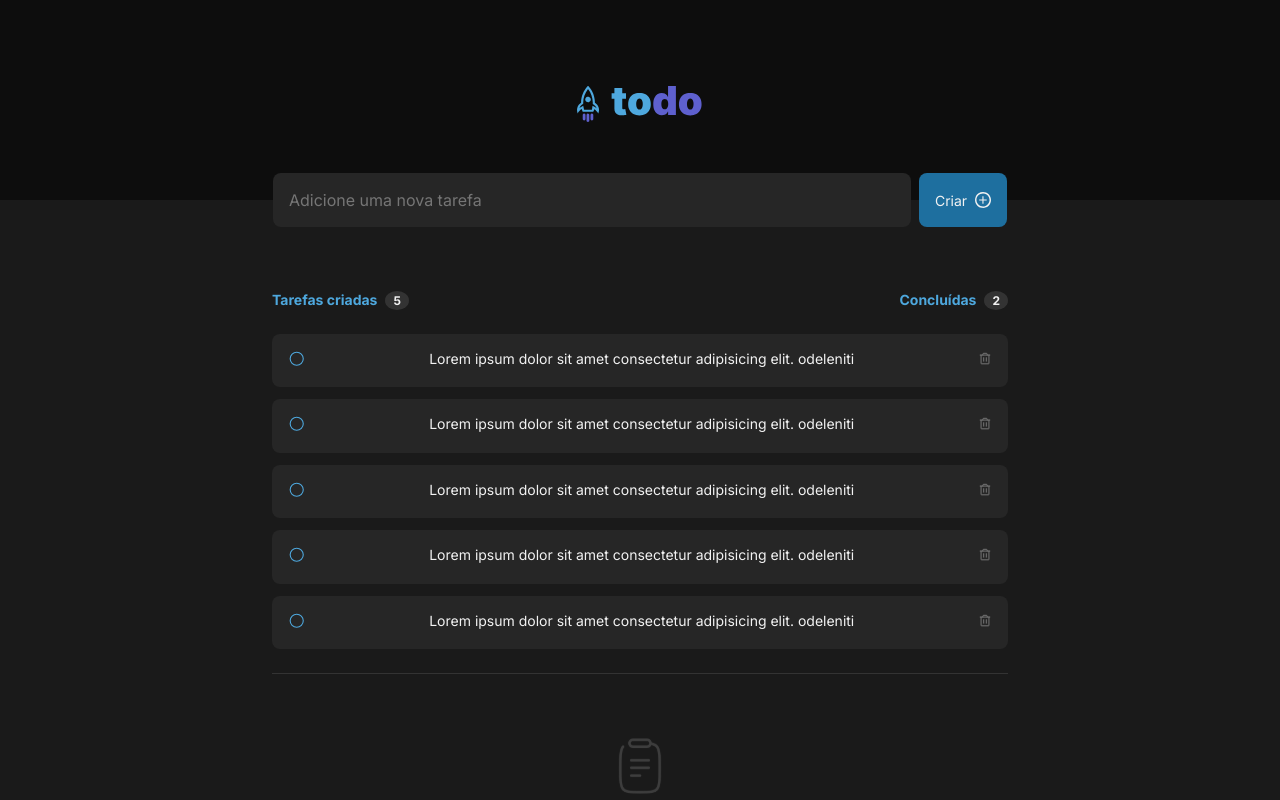
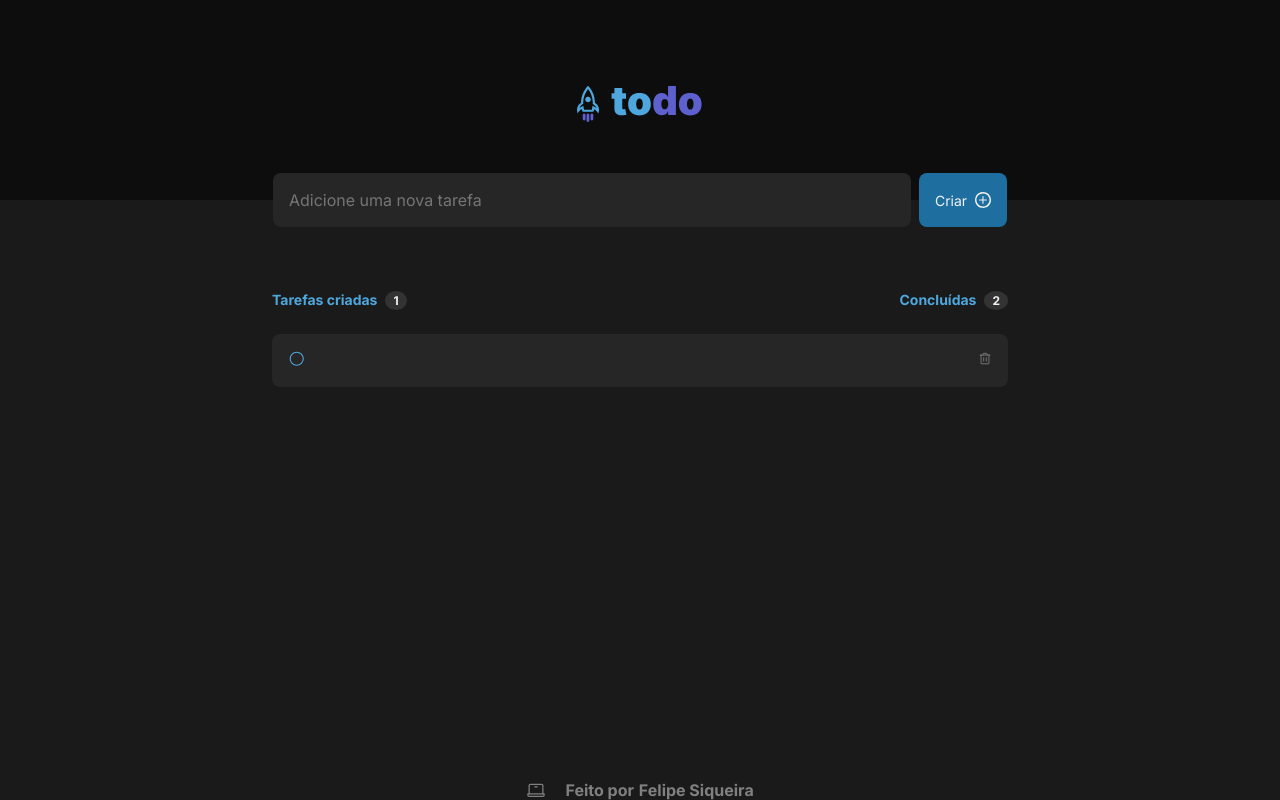
Before and after one commit to felipesiqg/ignite-react-challenge-1-to-do-list, a React (Vite) app: page / in a window 1280 px wide. Both pictures are taken after typing "Sample" into the empty fields and a click on the button "Criar". Shown: the top 800 px of the page. Built offline with nearby package versions, Linux system fonts and the light colour scheme.

Commit message:
Real tasks can now be created

```diff
--- a/src/App.jsx
+++ b/src/App.jsx
@@ -6,13 +6,20 @@ import { TaskList } from './components/TaskList'
 import './global.css'
 
 function App() {
+  const [tasks, setTasks] = useState([])
+
+
+
+  function getNewTask(newTask) {
+    setTasks([...tasks, newTask])
+  }
 
   return (
     <div className="App">
       <Header />
       <main>
-        <CreateNewTask />
-        <TaskList />
+        <CreateNewTask onGetNewTask={getNewTask} />
+        <TaskList taskList={tasks}/>
       </main>
       <Footer />
     </div>
--- a/src/components/CreateNewTask.jsx
+++ b/src/components/CreateNewTask.jsx
@@ -2,17 +2,17 @@ import plusSign from '../assets/plusSign.svg'
 import styles from './CreateNewTask.module.css'
 import { useState } from 'react'
 
-export function CreateNewTask() {
-    const [tasks, setTasks] = useState(['Estudar React', 'Finalizar Projeto ToDo', 'Mercado', 'Janta'])
-
+export function CreateNewTask({onGetNewTask}) {
     const [newTaskText, setNewTaskText] = useState('')
+    const [newTask, setNewTask] = useState('')
 
     function handleCreateNewTask(){
-           event.preventDefault()
-
-           setTasks([... tasks, newTaskText])
-           setNewTaskText('')
-   }
+        event.preventDefault()
+        console.log(newTaskText)
+        setNewTask(newTaskText)
+        setNewTaskText('')
+        onGetNewTask(newTask)
+        }
 
    function handleNewTaskChange() {
     event.target.setCustomValidity('')
--- a/src/components/Footer.module.css
+++ b/src/components/Footer.module.css
@@ -4,7 +4,9 @@ footer {
     flex-direction: row;
     justify-content: center;
     gap: 1.2rem;
-    color: var(--gray-300)
+    color: var(--gray-300);
+    position: absolute;
+    bottom: 0
 }
 
 footer a {
--- a/src/components/ListWithAtLeastOneTask.jsx
+++ b/src/components/ListWithAtLeastOneTask.jsx
@@ -1,14 +1,18 @@
 import { Task } from "./Task";
 import styles from "./ListWithAtLeastOneTask.module.css"
 
-export function ListWithAtLeastOneTask() {
+export function ListWithAtLeastOneTask({onTaskList}) {
+    console.log(onTaskList)
     return(
         <div className={styles.tasksContainer}>
-            <Task />
-            <Task />
-            <Task />
-            <Task />
-            <Task />
+            {onTaskList.map(task => {
+                return(
+                    <Task
+                        key={task}
+                        content={task}
+                    />
+                )
+            })}
         </div>
     )
 }
--- a/src/components/Task.jsx
+++ b/src/components/Task.jsx
@@ -2,14 +2,14 @@ import { CheckCircle, Circle, Trash } from 'phosphor-react'
 
 import styles from './Task.module.css'
 
-export function Task() {
+export function Task({content}) {
     return(
         <div className={styles.taskContainer}>
             <button>
                 <Circle size={17.45} color="var(--blue-300)"/>
             </button>
 
-            <p>Lorem ipsum dolor sit amet consectetur adipisicing elit.  odeleniti</p>
+            <p>{content}</p>
 
             <button title='Deletar comentário'>
                 <Trash size={14} color="var(--gray-300)" />
--- a/src/components/TaskCounter.jsx
+++ b/src/components/TaskCounter.jsx
@@ -1,6 +1,6 @@
 import styles from './TaskCounter.module.css'
 
-export function TaskCounter() {
+export function TaskCounter({onTaskList}) {
     return(
         <div className={styles.counterContainer}>
             <p>
@@ -8,7 +8,7 @@ export function TaskCounter() {
                     Tarefas criadas
                 </strong>
                 <span className={styles.counter}>
-                    5
+                    {onTaskList.length}
                 </span>
             </p>
             <p>
--- a/src/components/TaskList.jsx
+++ b/src/components/TaskList.jsx
@@ -3,12 +3,13 @@ import { ListWithAtLeastOneTask } from './ListWithAtLeastOneTask'
 import { TaskCounter } from './TaskCounter'
 import styles from './TaskList.module.css'
 
-export function TaskList() {
+export function TaskList({taskList}) {
+
     return (
         <div className={styles.container}>
-            <TaskCounter />
-            <ListWithAtLeastOneTask />
-            <EmpityList />
+            <TaskCounter onTaskList={taskList}/>
+            {taskList.length === 0 ? <EmpityList /> : <ListWithAtLeastOneTask onTaskList={taskList}/>}
+
         </div>
     )
 }
```
